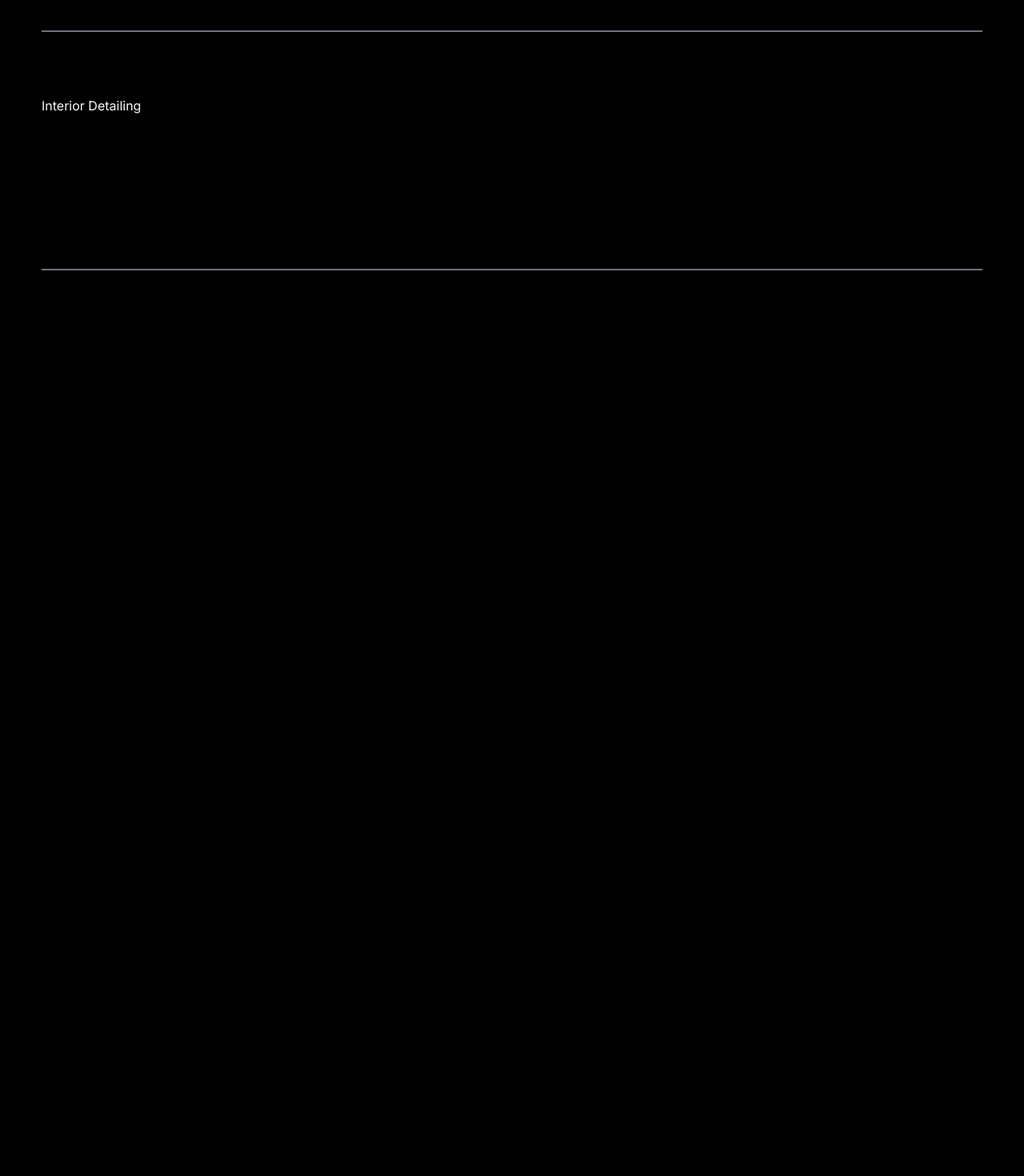
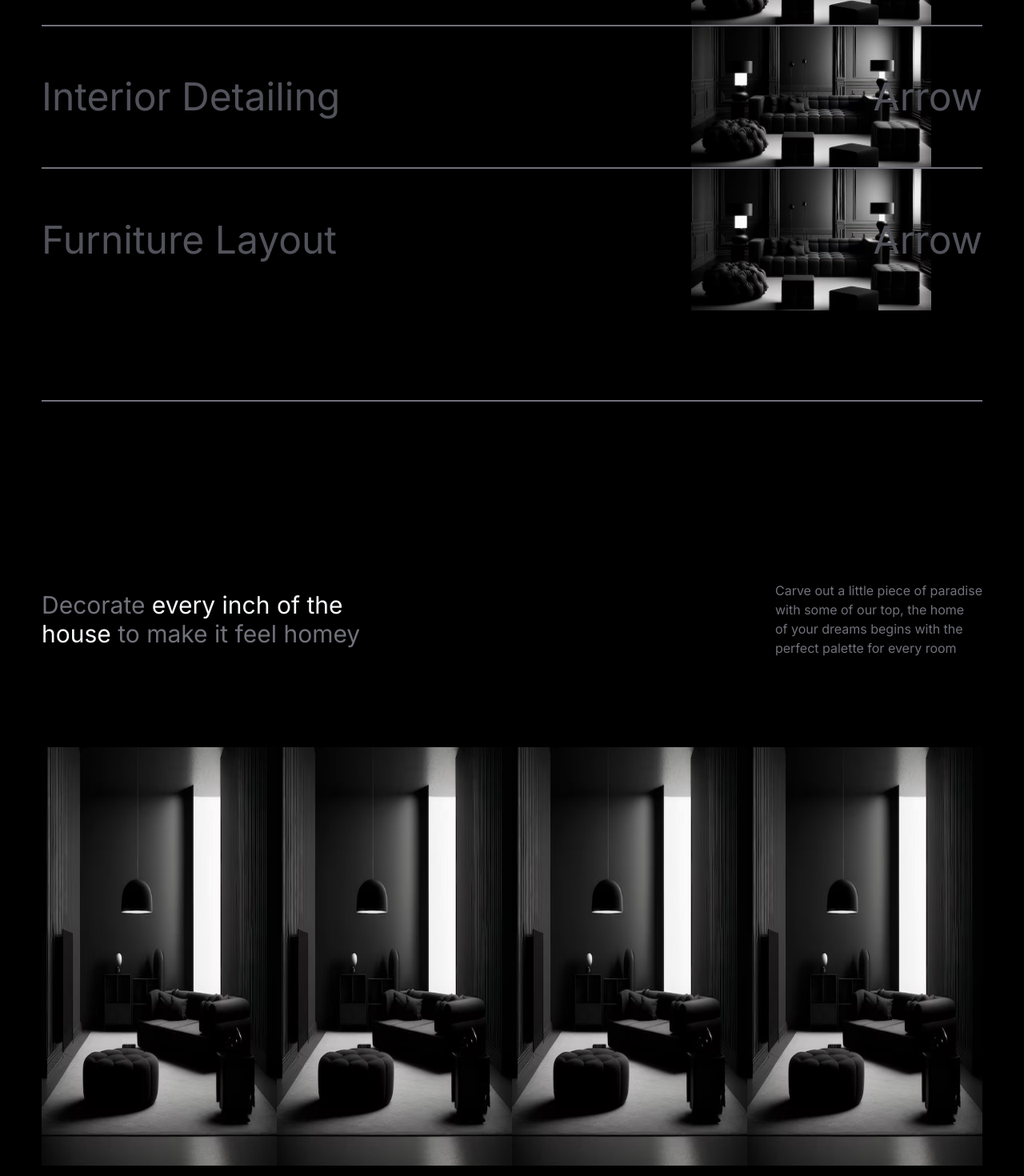
Before and after one commit to przestudent/dribble_design-1, a Next.js app: page / in a window 1280 px wide. Shown: the part 2500-3970 px from the top of the page at 80% size. Before the commit the page ends 2890 px from the top, so only its background shows below. Built offline with nearby package versions, Linux system fonts and the light colour scheme.

Commit message:
Page Skeleton Done

```diff
--- a/src/app/page.tsx
+++ b/src/app/page.tsx
@@ -1,7 +1,9 @@
 import AboutUsSection from '@/components/AboutUsSection';
+import Carousel from '@/components/Carousel';
 import ListWithArrows from '@/components/ListWithArrows';
 import Main from '@/components/Main';
 import Navbar from '@/components/Navbar';
+import StartProject from '@/components/StartProject';
 import VideoSection from '@/components/VideoSection';
 import Image from 'next/image';
 
@@ -13,6 +15,9 @@ export default function Home() {
       <AboutUsSection />
       <VideoSection />
       <ListWithArrows />
+      <Carousel />
+      <StartProject />
+      <Navbar />
     </>
   );
 }
--- /dev/null
+++ b/src/components/Carousel.tsx
@@ -0,0 +1,41 @@
+import Image from 'next/image';
+
+function Carousel() {
+  const count = [1, 2, 3, 4];
+  return (
+    <section className=' border-b-2 border-zinc-500 py-28'>
+      <div className='text-zinc-500 flex justify-between py-28 items-center'>
+        <h2 className=' text-3xl'>
+          Decorate{' '}
+          <span className='text-slate-50'>
+            every inch of the <br />
+            house{' '}
+          </span>
+          to make it feel homey
+        </h2>
+        <h3>
+          Carve out a little piece of paradise <br />
+          with some of our top, the home <br />
+          of your dreams begins with the <br />
+          perfect palette for every room
+        </h3>
+      </div>
+      <div className='grid justify-items-center items-center justify-between grid-cols-4'>
+        {count.map((e) => {
+          return (
+            <Image
+              alt='couch'
+              width={305}
+              height={90}
+              className=' aspect-[9/16]'
+              src={'/couch-1.jpg'}
+              key={e}
+            />
+          );
+        })}
+      </div>
+    </section>
+  );
+}
+
+export default Carousel;
--- a/src/components/ListWithArrows.tsx
+++ b/src/components/ListWithArrows.tsx
@@ -1,5 +1,11 @@
+import Image from 'next/image';
+
 function ListWithArrows() {
-  const data = [{ title: 'Home Design' }, { title: 'Interior Detailing' }];
+  const data = [
+    { title: 'Home Design' },
+    { title: 'Interior Detailing' },
+    { title: 'Furniture Layout' },
+  ];
   return (
     <ul className='py-28 border-b-2 border-zinc-500'>
       {data.map((el, idx) => {
@@ -8,9 +14,21 @@ function ListWithArrows() {
             key={el.title}
             className={` ${
               idx === 0 ? '' : ' border-zinc-500 border-t-2'
-            }  py-20`}
+            } flex justify-between items-center  text-zinc-600 text-5xl  `}
           >
-            <h3>{el.title}</h3>
+            <h3 className='hover:text-slate-50 transition-all duration-700'>
+              {el.title}
+            </h3>
+            <div className='relative flex items-center justify-end'>
+              <Image
+                src='/wide.jpg'
+                alt='wide'
+                height={20}
+                width={300}
+                className='mr-16'
+              />
+              <span className='absolute'>Arrow</span>
+            </div>
           </li>
         );
       })}
--- /dev/null
+++ b/src/components/StartProject.tsx
@@ -0,0 +1,10 @@
+function StartProject() {
+  return (
+    <section className='py-28'>
+      <h2>Start Project</h2>
+      <img src='/public/wide.jpg' alt='wide' />
+    </section>
+  );
+}
+
+export default StartProject;
```
Also changed, not shown: 1 other file (tests, documents, lock files or other folders).
